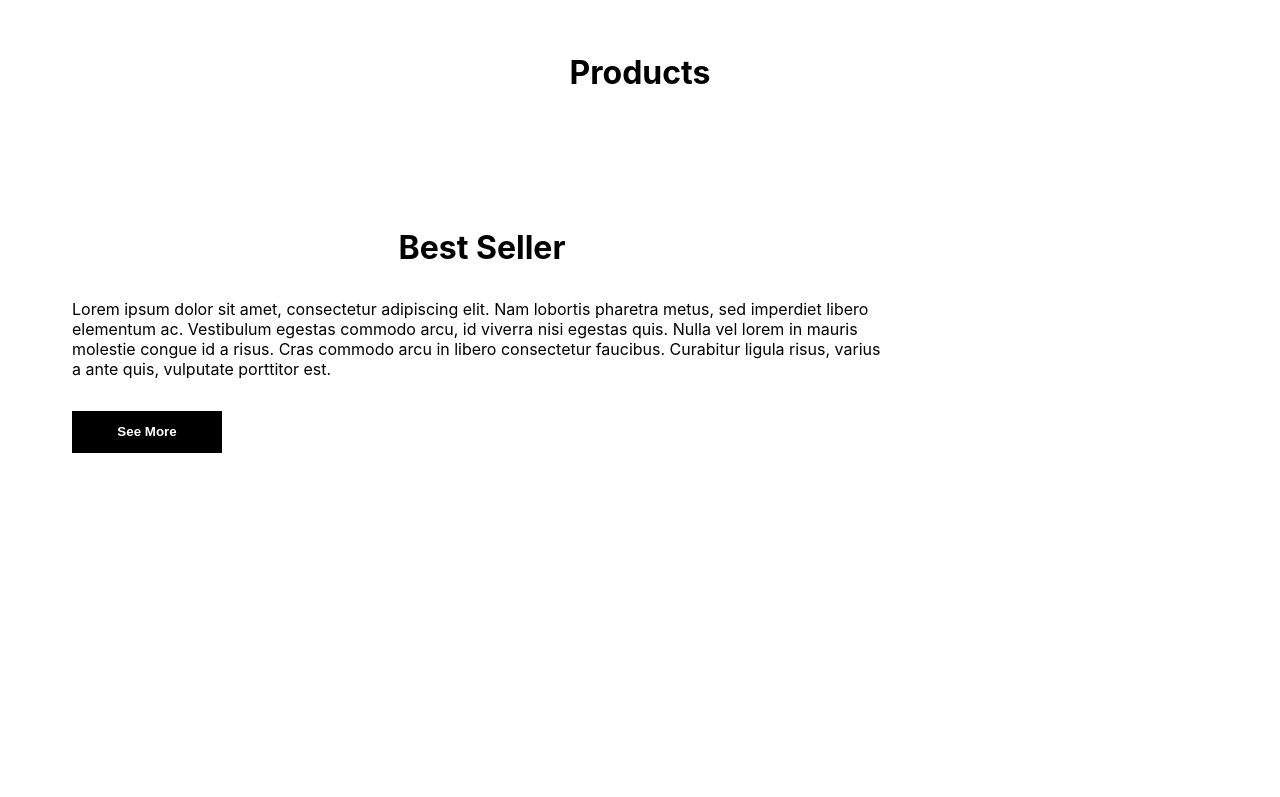
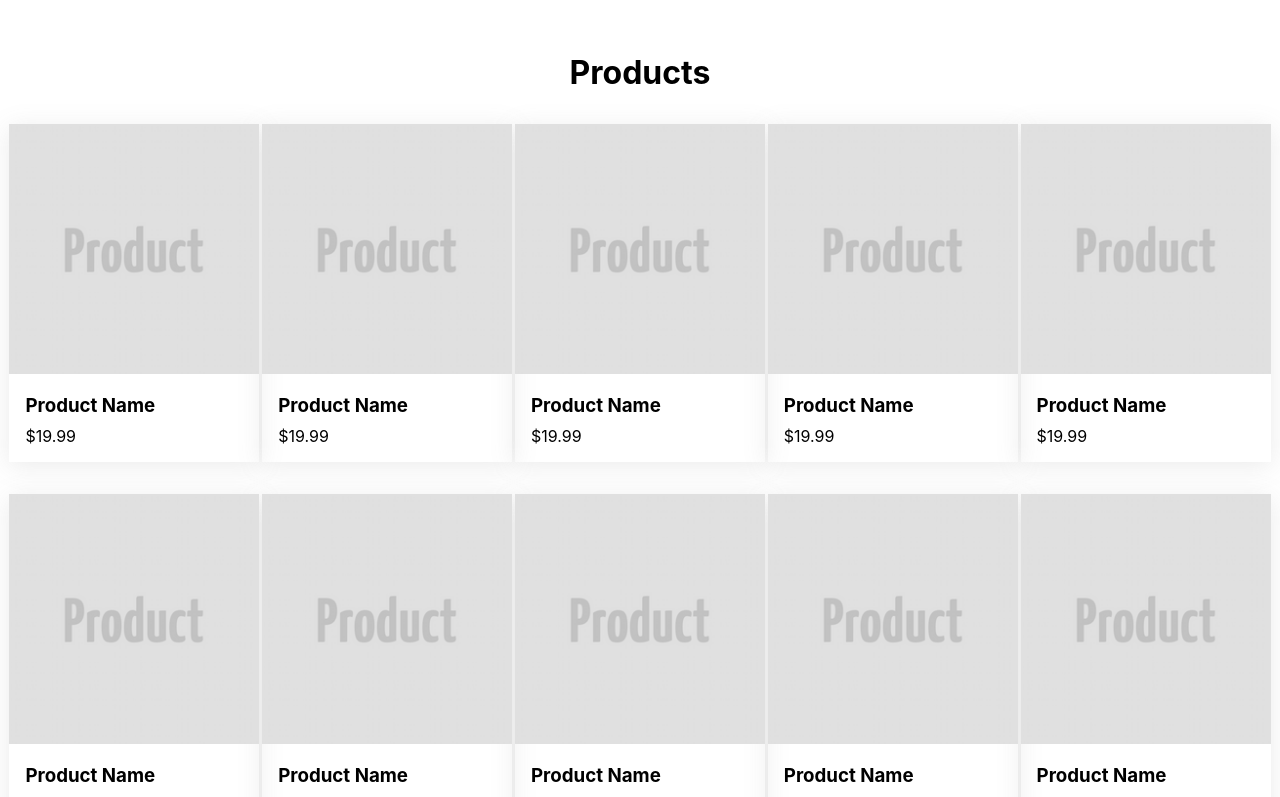
Before and after one commit to gnihker/muzeAcademy_assignment1, a Next.js app: page / in a window 1280 px wide. Shown: the part 920-1717 px from the top of the page. Before the commit the page ends 1533 px from the top, so only its background shows below. Built offline with nearby package versions, Linux system fonts and the light colour scheme.

Commit message:
products card

```diff
--- a/pages/index.tsx
+++ b/pages/index.tsx
@@ -3,6 +3,7 @@ import Head from 'next/head'
 import Image from 'next/image'
 import IconItem from '../components/IconItem'
 import MenuItem from '../components/MenuItem'
+import ProductCard from '../components/ProductCard'
 import RectBanner from '../components/RectBanner'
 import SearchInput from '../components/SearchInput'
 import SquareImage from '../components/SquareImage'
@@ -47,6 +48,16 @@ const Home: NextPage = () => {
         </div>
         <h1 className='heading'>Products</h1>
         <div className='product-list' id='flex-6'>
+          <ProductCard />
+          <ProductCard />
+          <ProductCard />
+          <ProductCard />
+          <ProductCard />
+          <ProductCard />
+          <ProductCard />
+          <ProductCard />
+          <ProductCard />
+          <ProductCard />
         </div>
         <div className='text-combo' id='flex-7'>
           <div className='paragraph-box' id='flex-8'>
--- a/styles/globals.css
+++ b/styles/globals.css
@@ -164,11 +164,15 @@ button {
     display: flex;
     flex-direction: row;
     flex-wrap: wrap;
-    justify-content: space-evenly;
+    justify-content: space-around;
     align-items: center;
 }
 
 #flex-6 {
+    display: flex;
+    flex-direction: row;
+    flex-wrap: wrap;
+    justify-content: space-around;
 }
 
 #flex-7 {
```
